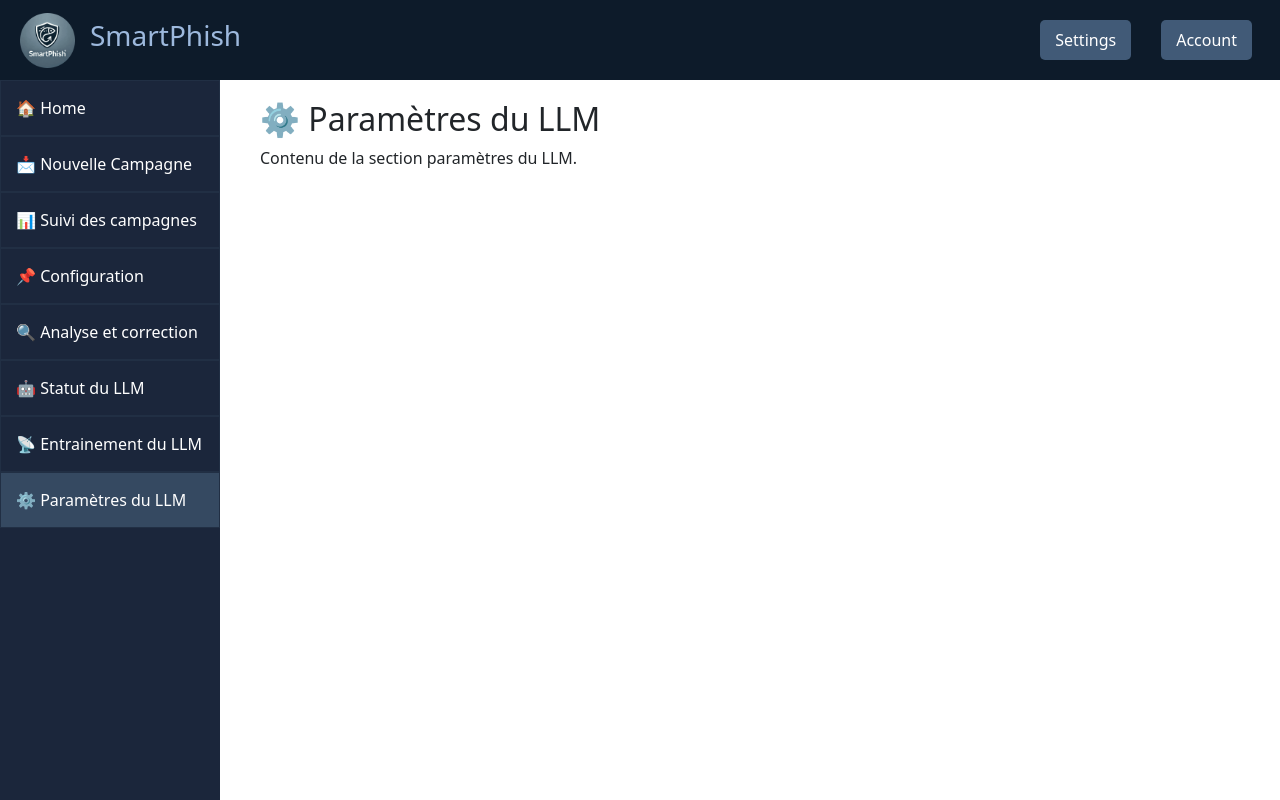
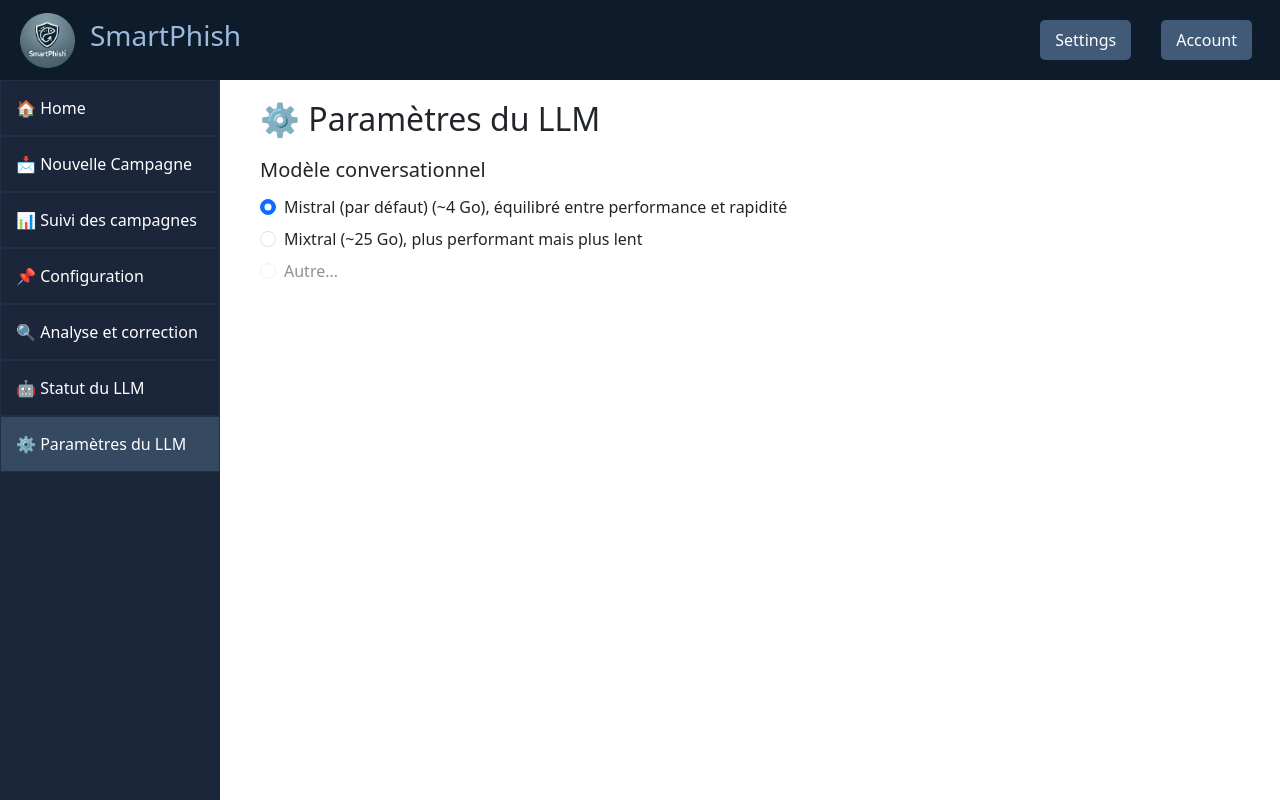
Before and after one commit to Maxencedu66/smartphish, a Flask app: page /llm-settings in a window 1280 px wide. Run offline with Flask 3, Linux system fonts and the light colour scheme; parts of the project's set-up code (start-up, migrations or seed data) failed here and were passed over; some libraries are stand-ins or nearby versions.

Commit message:
Ajout choix llm (visuel seulement)

```diff
--- a/src/templates/index.html
+++ b/src/templates/index.html
@@ -27,7 +27,7 @@
             <!-- <li><a class="menu-link {% if request.path == '/groups' %}active{% endif %}" href="/groups">👥  Liste Groupe</a></li> -->
             <li><a class="menu-link {% if request.path == '/analysis-correction' %}active{% endif %}" href="/analysis-correction">🔍 Analyse et correction</a></li>
             <li><a class="menu-link {% if request.path == '/llm-status' %}active{% endif %}" href="/llm-status">🤖 Statut du LLM</a></li>
-            <li><a class="menu-link {% if request.path == '/llm-training' %}active{% endif %}" href="/llm-training">📡 Entrainement du LLM</a></li>
+            <!-- <li><a class="menu-link {% if request.path == '/llm-training' %}active{% endif %}" href="/llm-training">📡 Entrainement du LLM</a></li> -->
             <li><a class="menu-link {% if request.path == '/llm-settings' %}active{% endif %}" href="/llm-settings">⚙️ Paramètres du LLM</a></li>
         </ul>
     </aside>
--- a/src/templates/llm-settings.html
+++ b/src/templates/llm-settings.html
@@ -4,5 +4,27 @@
 
 {% block content %}
 <h2>⚙️ Paramètres du LLM</h2>
-<p>Contenu de la section paramètres du LLM.</p>
+<!-- <p>Contenu de la section paramètres du LLM.</p> -->
+
+<h5 style="margin-top: 20px; margin-bottom: 13px;">Modèle conversationnel</h5>
+
+<div class="form-check mt-2">
+    <input class="form-check-input" type="radio" name="exampleRadios" id="exampleRadios1" value="option1" checked>
+    <label class="form-check-label" for="exampleRadios1">
+        Mistral (par défaut) (~4 Go), équilibré entre performance et rapidité
+    </label>
+</div>
+<div class="form-check mt-2">
+    <input class="form-check-input" type="radio" name="exampleRadios" id="exampleRadios2" value="option2">
+    <label class="form-check-label" for="exampleRadios2">
+        Mixtral (~25 Go), plus performant mais plus lent
+    </label>
+</div>
+<div class="form-check mt-2">
+    <input class="form-check-input" type="radio" name="exampleRadios" id="exampleRadios3" value="option3" disabled>
+    <label class="form-check-label" for="exampleRadios3">
+        Autre...
+    </label>
+</div>
+
 {% endblock %}
```
